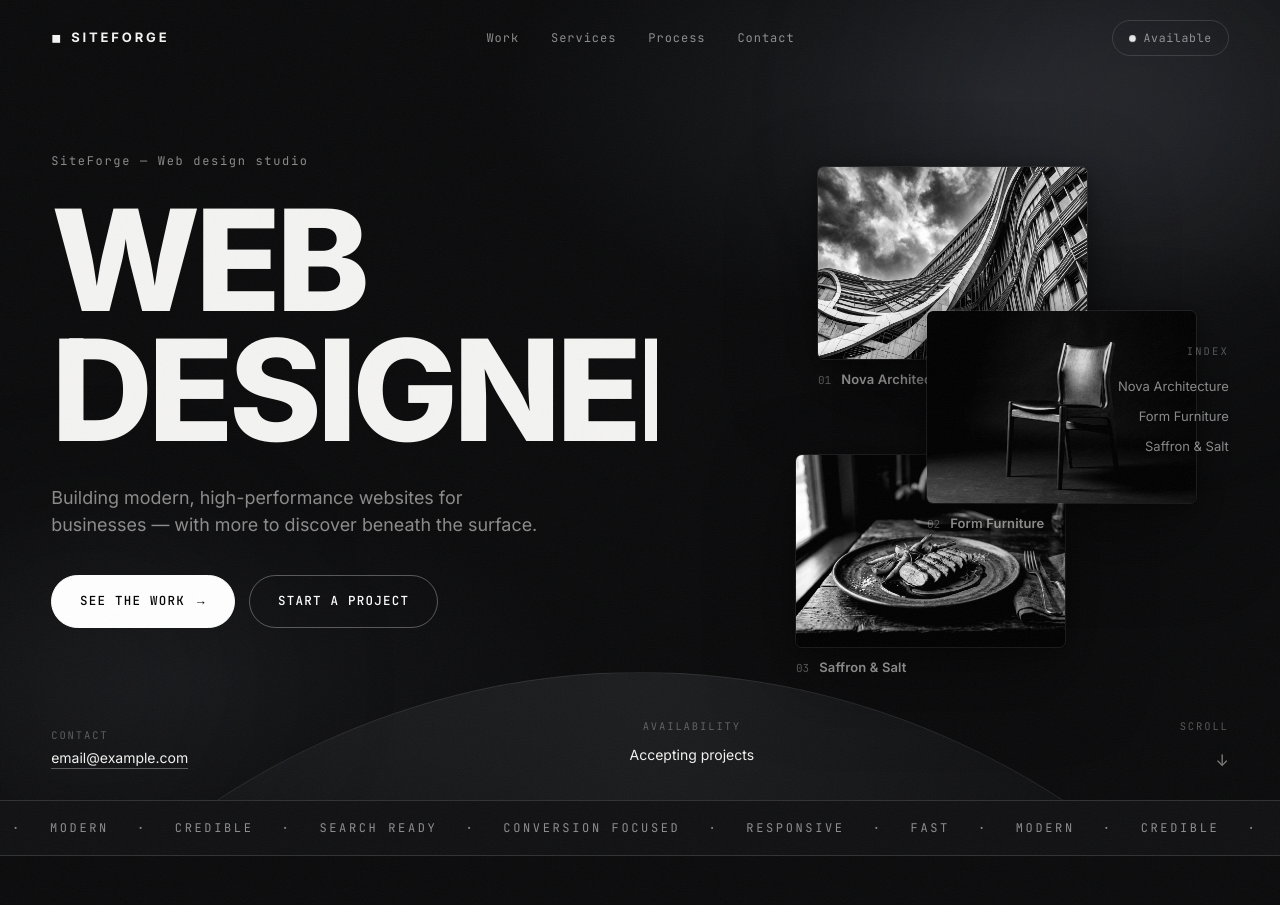
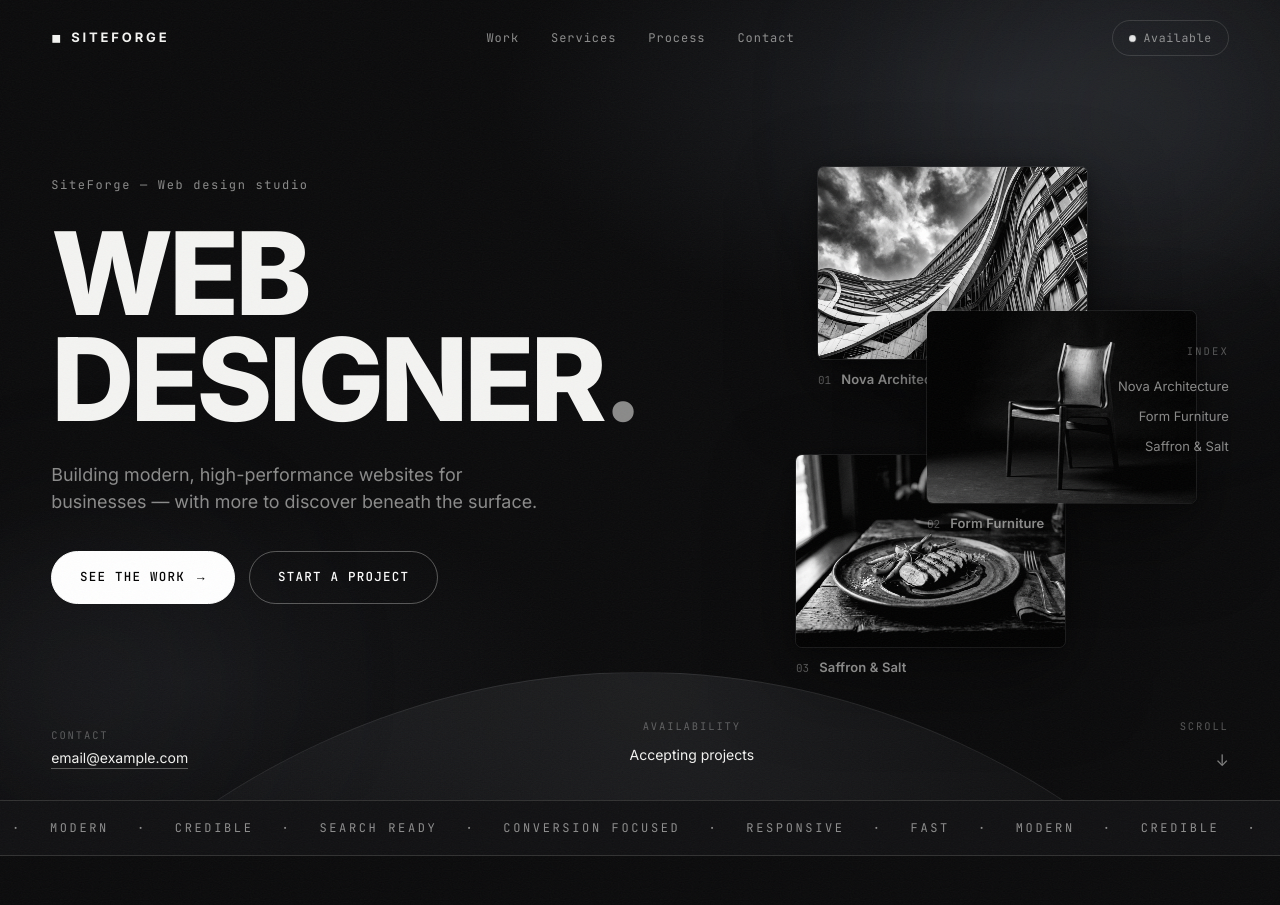
Before and after one commit to Valcaversa7/creator-website, a website: page site/index.html in a window 1280 px wide. Shown: the top 905 px of the page. Drawn offline with Linux system fonts and the light colour scheme.

Commit message:
Fix clipped 'R' in hero title: cap type size to what the column fits
The title's overflow:hidden (needed for the line-reveal) was slicing
DESIGNER. at the grid-column edge because 11vw/176px let the line grow
wider than the column. New cap 9vw/132px keeps the line inside the
column at every viewport, with ~5% slack for font-metric variance.

Co-authored-by: arena-agent <297053741+arena-agent@users.noreply.github.com>

```diff
--- a/site/styles.css
+++ b/site/styles.css
@@ -301,7 +301,10 @@ button { font-family: inherit; }
   margin-bottom: 26px;
 }
 .hero-title {
-  font-size: clamp(64px, 11vw, 176px);
+  /* Cap sized so "DESIGNER." always fits the left hero column at any
+     viewport — a larger cap gets clipped by the reveal animation's
+     overflow:hidden (the "invisible R" bug). */
+  font-size: clamp(54px, 9vw, 132px);
   font-weight: 800;
   line-height: 0.92;
   letter-spacing: -0.035em;
```
